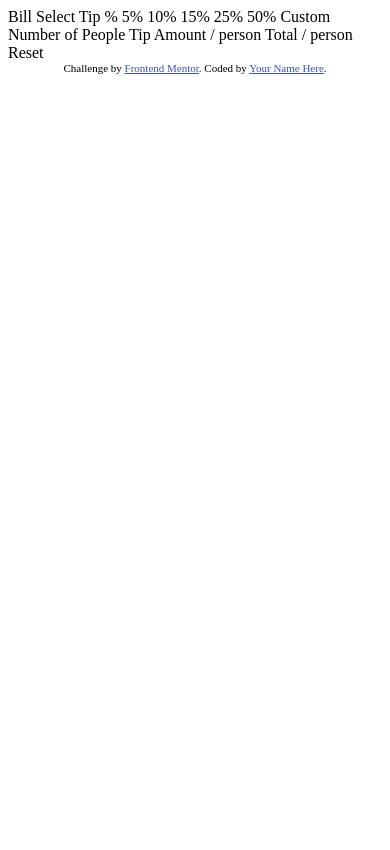
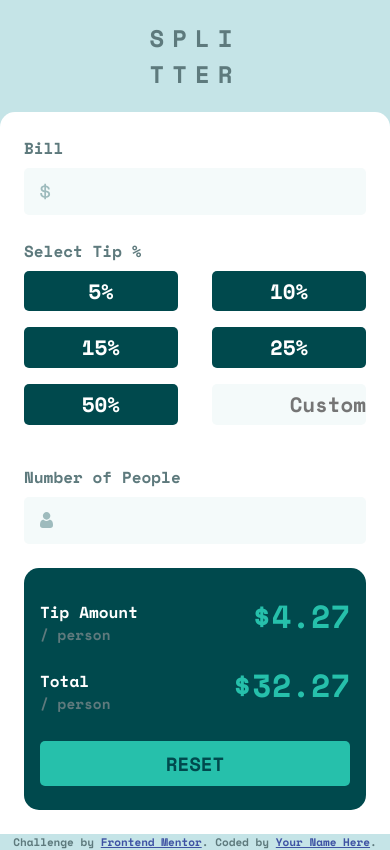
Before and after one commit to Oussous-Abdelhadi/tp-calculator-app, a plain HTML site: page index.html in a window 390 px wide. Drawn offline with nearby package versions, Linux system fonts and the light colour scheme.

Commit message:
screen mobil

```diff
--- a/index.html
+++ b/index.html
@@ -5,7 +5,10 @@
   <meta name="viewport" content="width=device-width, initial-scale=1.0"> <!-- displays site properly based on user's device -->
 
   <link rel="icon" type="image/png" sizes="32x32" href="./images/favicon-32x32.png">
-
+  <link rel="stylesheet" href="style.css">
+  <link rel="preconnect" href="https://fonts.googleapis.com">
+  <link rel="preconnect" href="https://fonts.gstatic.com" crossorigin>
+  <link href="https://fonts.googleapis.com/css2?family=Space+Mono:wght@700&display=swap" rel="stylesheet">
   <title>Frontend Mentor | Tip calculator app</title>
 
   <!-- Feel free to remove these styles or customise in your own stylesheet 👍 -->
@@ -15,30 +18,53 @@
   </style>
 </head>
 <body>
-
-  Bill
-
-  Select Tip %
-  5%
-  10%
-  15%
-  25%
-  50%
-  Custom
-
-  Number of People
-
-  Tip Amount
-  / person
-
-  Total
-  / person
-
-  Reset
+  <header>
+    <h2>SPLI<br>TTER</h2>
+  </header>
+  <main class="content">
+    <div class="content__div">
+      <label for="bill">Bill</label>
+      <input type="number" class="input input__field input__field--bill" name="bill">
+    </div>
+    <div class="content__div">
+      <label for="bill">Select Tip %</label>
+      <div class="groupe-input-select">
+        <input type="button" class="input input__select input__select--value" value="5%" >
+        <input type="button" class="input input__select input__select--value" value="10%" disabled>
+        <input type="button" class="input input__select input__select--value" value="15%" disabled>
+        <input type="button" class="input input__select input__select--value" value="25%"  disabled>
+        <input type="button" class="input input__select input__select--value" value="50%" disabled>
+        <input type="number" class="input input__select input__field input__field--custom" placeholder="Custom">
+      </div>
+    </div>
+    <div class="content__div">
+      <label for="">Number of People</label>
+      <input type="number" class="input input__field input__field--people">
+    </div>
+    <div class="content__div--total">
+      <div class="total">
+        <div class="total__amount">
+          <p class="title-total">Tip Amount</p>
+          <p class="per-person">/ person</p>
+        </div>
+        <p class="amount-per-person">$4.27</p>
+      </div>
+      <div class="total">
+        <div class="total__amount">
+          <p class="title-total">Total</p>
+          <p class="per-person">/ person</p>
+        </div>
+        <p class="amount-per-person">$32.27</p>
+      </div>
+      <button class="btn">RESET</button>
+    </div>
+  </main>
 
   <div class="attribution">
     Challenge by <a href="https://www.frontendmentor.io?ref=challenge" target="_blank">Frontend Mentor</a>.
     Coded by <a href="#">Your Name Here</a>.
   </div>
+
+  <script src="script.js"></script>
 </body>
 </html>
--- /dev/null
+++ b/script.js
@@ -0,0 +1,5 @@
+var input = document.querySelector('.input__select--value')
+input.addEventListener('click', function () {
+
+})
+console.log(input);
--- /dev/null
+++ b/style.css
@@ -0,0 +1,149 @@
+body {
+    margin: 0;
+    font-family: 'Space Mono', monospace;
+    background-color: var(--Light-grayish-cyan);
+    color: var(--Dark-grayish-cyan);
+}
+
+:root {
+    --primary : hsl(172, 67%, 45%);
+    --Very-dark-cyan: hsl(183, 100%, 15%);
+    --Dark-grayish-cyan: hsl(186, 14%, 43%);
+    --Grayish-cyan: hsl(184, 14%, 56%);
+    --Light-grayish-cyan: hsl(185, 41%, 84%);
+    --Very-light-grayish-cyan: hsl(189, 41%, 97%);
+    --White: hsl(0, 0%, 100%);
+    --border-radius: 5px;
+}
+
+header {
+    display: flex;
+    justify-content: center;
+}
+
+h2 {
+    color: var(--Dark-grayish-cyan);
+    letter-spacing: .5rem;
+}
+
+main {
+    max-width: 500px;
+    background-color: var(--White);
+    padding: 1.5rem;
+    border-radius: 15px 15px 0  0;
+    margin: auto;
+}
+
+label {
+    color: var(--Dark-grayish-cyan);
+    margin-bottom: .5rem;
+}
+
+.content__div {
+    margin-bottom: 1rem;
+    display: flex;
+    flex-direction: column;
+    margin-bottom: 1.5rem;
+}
+
+/* Chrome, Safari, Edge, Opera */
+.input::-webkit-outer-spin-button,
+.input::-webkit-inner-spin-button {
+  -webkit-appearance: none;
+  margin: 0;
+}
+
+/* Firefox */
+.input[type=number] {
+  -moz-appearance: textfield;
+}
+
+.input{
+    border: none;
+    font-size: 1.3rem;
+    font-family: 'Space Mono', monospace;
+    border: var(--border-radius);
+    border-radius: var(--border-radius);
+}
+
+
+.input__field--bill {
+    background: url("images/icon-dollar.svg");
+}
+.input__field--people {
+    background: url("images/icon-person.svg");
+}
+.input__field {
+    text-align: right;
+    color: var(--Very-dark-cyan);
+    padding: .5rem 1rem;
+    background-color: var(--Very-light-grayish-cyan);
+    background-repeat: no-repeat;
+    background-position: 1rem;
+}
+
+.groupe-input-select {
+    display: flex;
+    flex-wrap: wrap;
+    justify-content: space-between;
+}
+
+.input__select {
+    width: 45%;
+    margin-bottom: 1rem;
+    padding: .3rem;
+}
+
+.input__select--value {
+    background-color: var(--Very-dark-cyan);
+    color: var(--White);
+    text-align: center;
+}
+
+.input__field--custom{
+    padding: 0;
+}
+
+.content__div--total {
+    background-color: var(--Very-dark-cyan);
+    padding: 1rem;
+    border-radius: 15px;
+    display: flex;
+    flex-direction: column;
+}
+
+.total {
+    display: flex;
+    justify-content: space-between;
+    margin-bottom: .5rem;
+}
+
+.title-total {
+    color: var(--White);
+    margin-bottom: 0;
+}
+
+.per-person {
+    margin-top: 0;
+    font-size: .9rem;
+    margin-bottom: 0;
+}
+
+.amount-per-person {
+    font-size: 2rem;
+    margin-top: .5rem;
+    margin-bottom: 0;
+    color: var(--primary);
+}
+
+.btn {
+    margin-top: 1.2rem;
+    padding: .5rem 0;
+    font-size: 1.2rem;
+    font-family: 'Space Mono', monospace;
+    border-radius: var(--border-radius);
+    border: none;
+    background-color: var(--primary);
+    color: var(--Very-dark-cyan);
+    margin-bottom: .5rem;
+}
```
